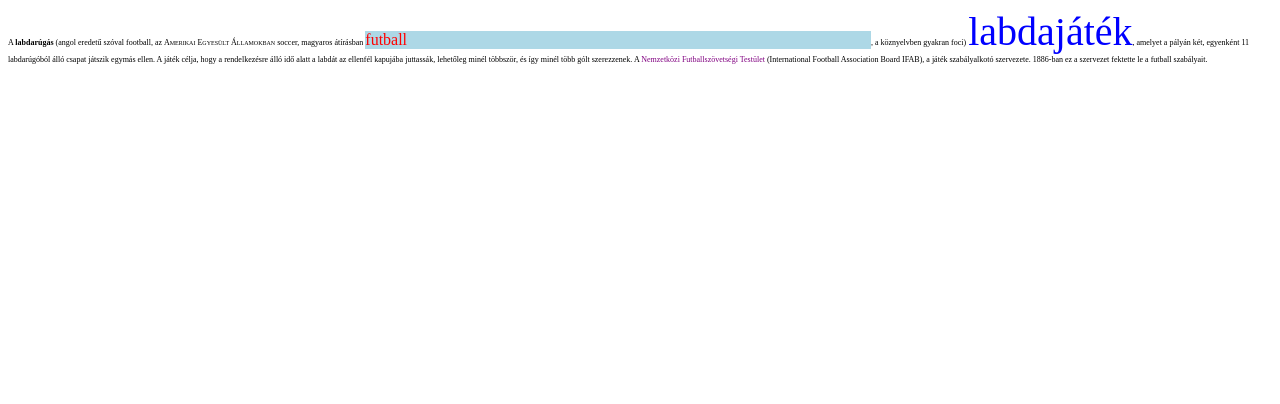
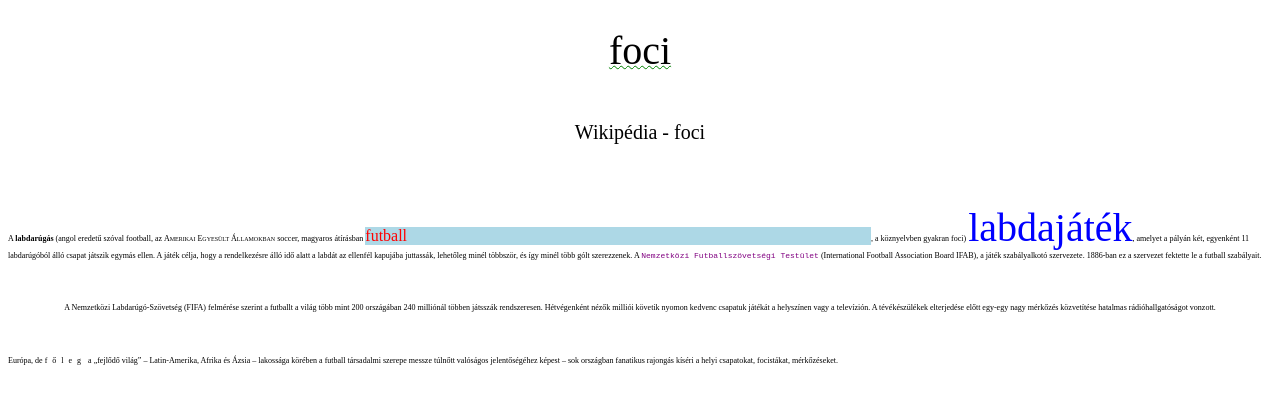
Before and after one commit to nemethgaborckik/webfejlesztes_9b, a plain HTML site: page CSS/karakter, szöveg/karakter.html in a window 1280 px wide. Drawn offline with Linux system fonts and the light colour scheme.

Commit message:
Karakterformazasok_final

```diff
--- a/CSS/karakter, szöveg/karakter.css
+++ b/CSS/karakter, szöveg/karakter.css
@@ -35,5 +35,44 @@ html {
  #IFA {
 
     color: purple;
-    font-family:Quicksands ;
+    font-family: 'Courier New', Courier, monospace ;
  }
+ p {
+    margin: 40px 0px;
+ }
+ #második {
+    line-height: 2em;
+    /* szövegigazítás
+    justify =sorkizárt */
+    text-align: center;
+ }
+
+ /* sorköz */
+
+#főleg {
+    letter-spacing: 5px;
+
+}
+h1 {
+    text-align: center;
+    font-weight: normal;
+    text-decoration: 1px underline green wavy;
+
+}
+
+
+#FIFA {
+    text-transform: lowercase;
+    text-transform: uppercase;
+    text-transform: capitalize;
+    /* transform lower=kicsi upper=nagy  */
+}
+
+a {
+    color: black;
+    text-decoration: none;
+    padding: 20px;
+    display: block;
+    text-align: center;
+
+}
--- a/CSS/karakter, szöveg/karakter.html
+++ b/CSS/karakter, szöveg/karakter.html
@@ -9,7 +9,13 @@
       </style>
 </head>
 <body>
+  <h1>foci</h1>
+  <a href="https://hu.wikipedia.org/wiki/Labdar%C3%BAg%C3%A1s" target="_blank">Wikipédia - foci</a>
    <p>A <span id="labdarugas">labdarúgás</span> (angol eredetű szóval football, az <span id="USA"> Amerikai Egyesült Államokban</span> soccer, magyaros átírásban <span id="foci">futball</span>, a köznyelvben gyakran foci) <span id="labdajatek">labdajáték</span>, amelyet a pályán két, egyenként 11 labdarúgóból álló csapat játszik egymás ellen. A játék célja, hogy a rendelkezésre álló idő alatt a labdát az ellenfél kapujába juttassák, lehetőleg minél többször, és így minél több gólt szerezzenek. A <span id="IFA"> Nemzetközi Futballszövetségi Testület</span> (International Football Association Board IFAB), a játék szabályalkotó szervezete. 1886-ban ez a szervezet fektette le a futball szabályait.</p>
+
+   <p id="második">A <span id="FIFA">Nemzetközi Labdarúgó-szövetség</span> (FIFA) felmérése szerint a futballt a világ több mint 200 országában 240 milliónál többen játsszák rendszeresen. Hétvégenként nézők milliói követik nyomon kedvenc csapatuk játékát a helyszínen vagy a televízión. A tévékészülékek elterjedése előtt egy-egy nagy mérkőzés közvetítése hatalmas rádióhallgatóságot vonzott.</p>
+
+   <p>Európa, de <span id="főleg">főleg</span> a „fejlődő világ” – Latin-Amerika, Afrika és Ázsia – lakossága körében a futball társadalmi szerepe messze túlnőtt valóságos jelentőségéhez képest – sok országban fanatikus rajongás kíséri a helyi csapatokat, focistákat, mérkőzéseket.</p>
 
 </body>
 </html>
```
